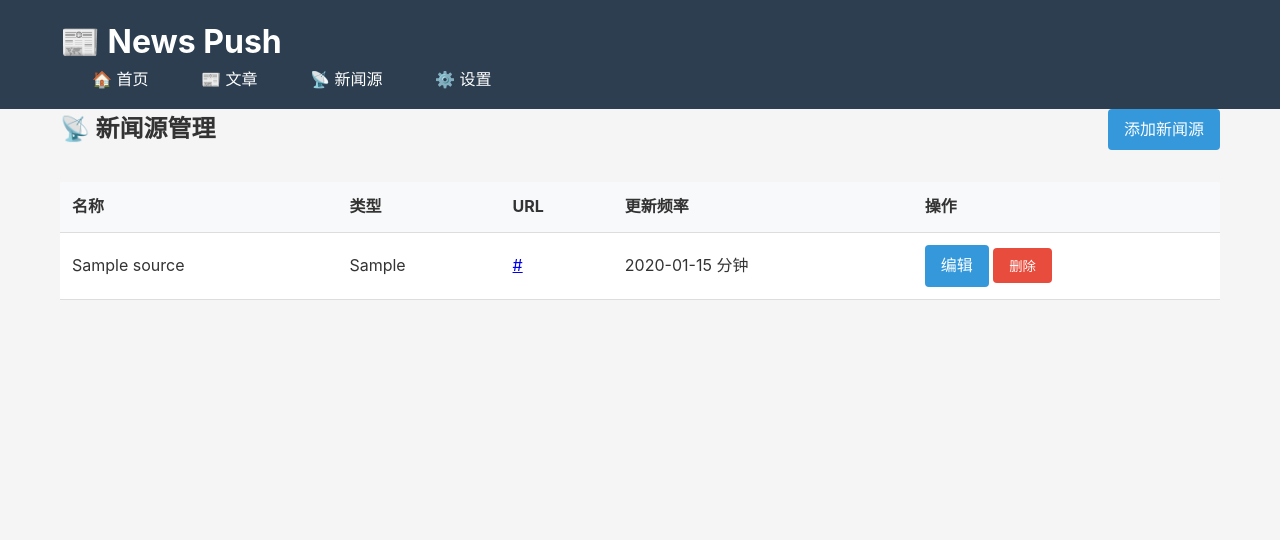
After one commit to web3a8/news-push-skills, a Python web app: template news_push/web/templates/sources/list.html in a window 1280 px wide. The commit adds this page. Shown: the top 540 px of the page. Run offline with Jinja, Linux system fonts and the light colour scheme; the template is opened without the code that fills it: most values are stand-ins (such as "Sample title", 1, 10 or a date in 2020).

Commit message:
feat(web): implement sources list page
- Display all sources in table
- Edit and delete buttons
- Empty state message

Co-Authored-By: Claude Sonnet 4.6 <noreply@anthropic.com>"

```diff
--- a/news_push/web/static/css/style.css
+++ b/news_push/web/static/css/style.css
@@ -211,3 +211,15 @@ table tr:hover {
 .quick-actions .btn {
     margin: 0 0.5rem;
 }
+
+/* Page header */
+.page-header {
+    display: flex;
+    justify-content: space-between;
+    align-items: center;
+    margin-bottom: 2rem;
+}
+
+.page-header h2 {
+    margin: 0;
+}
--- /dev/null
+++ b/news_push/web/templates/sources/list.html
@@ -0,0 +1,44 @@
+{% extends "base.html" %}
+
+{% block title %}新闻源管理 - News Push{% endblock %}
+
+{% block content %}
+<div class="page-header">
+    <h2>📡 新闻源管理</h2>
+    <a href="{{ url_for('sources.add_source') }}" class="btn btn-primary">添加新闻源</a>
+</div>
+
+{% if sources %}
+<table>
+    <thead>
+        <tr>
+            <th>名称</th>
+            <th>类型</th>
+            <th>URL</th>
+            <th>更新频率</th>
+            <th>操作</th>
+        </tr>
+    </thead>
+    <tbody>
+        {% for source in sources %}
+        <tr>
+            <td>{{ source.name }}</td>
+            <td>{{ source.source_type }}</td>
+            <td><a href="{{ source.url }}" target="_blank">{{ source.url[:50] }}{% if source.url|length > 50 %}...{% endif %}</a></td>
+            <td>{{ source.update_interval }} 分钟</td>
+            <td>
+                <a href="{{ url_for('sources.edit_source', source_id=source.id) }}" class="btn">编辑</a>
+                <form method="POST" action="{{ url_for('sources.delete_source', source_id=source.id) }}" style="display: inline;">
+                    <button type="submit" class="btn btn-danger" onclick="return confirm('确认删除？')">删除</button>
+                </form>
+            </td>
+        </tr>
+        {% endfor %}
+    </tbody>
+</table>
+{% else %}
+<div class="card">
+    <p>暂无新闻源，<a href="{{ url_for('sources.add_source') }}">添加一个</a>吧！</p>
+</div>
+{% endif %}
+{% endblock %}
```
Also changed, not shown: news_push/web/routes/sources.py (+5 -2 lines).
